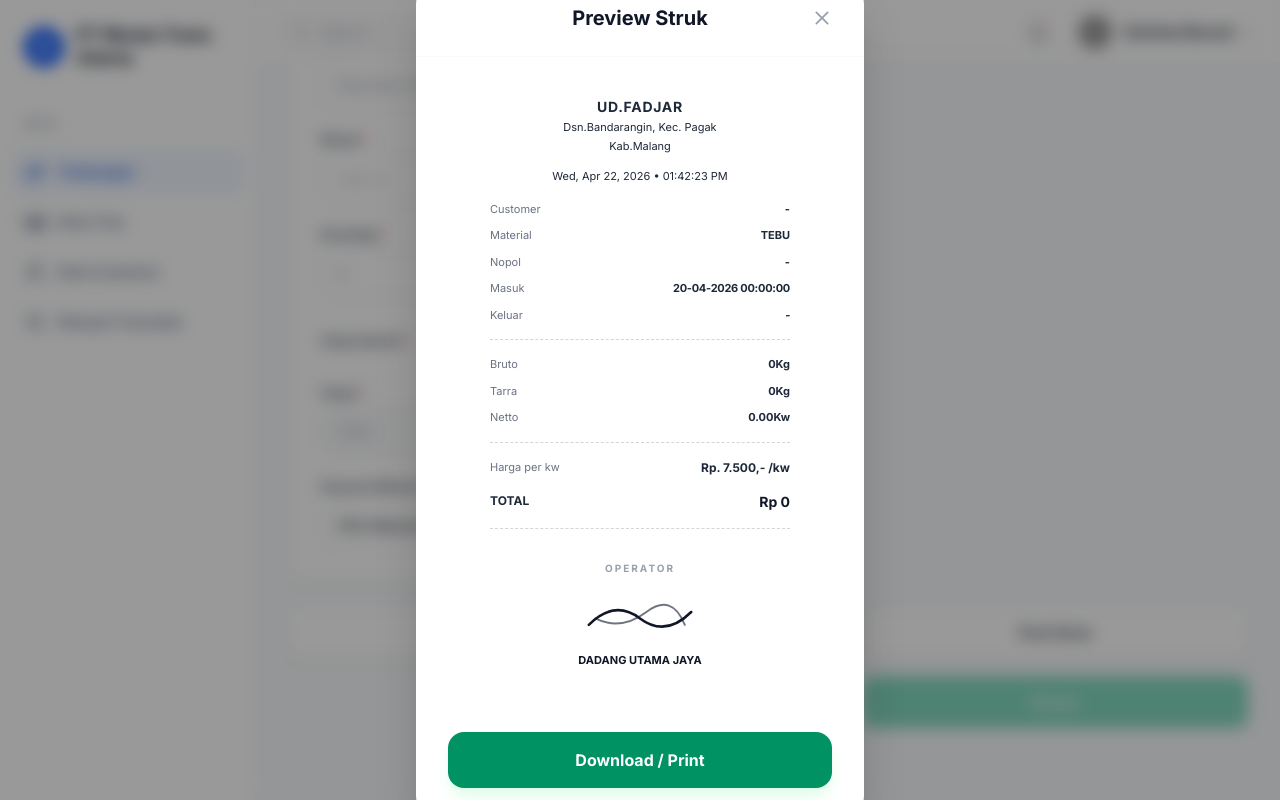
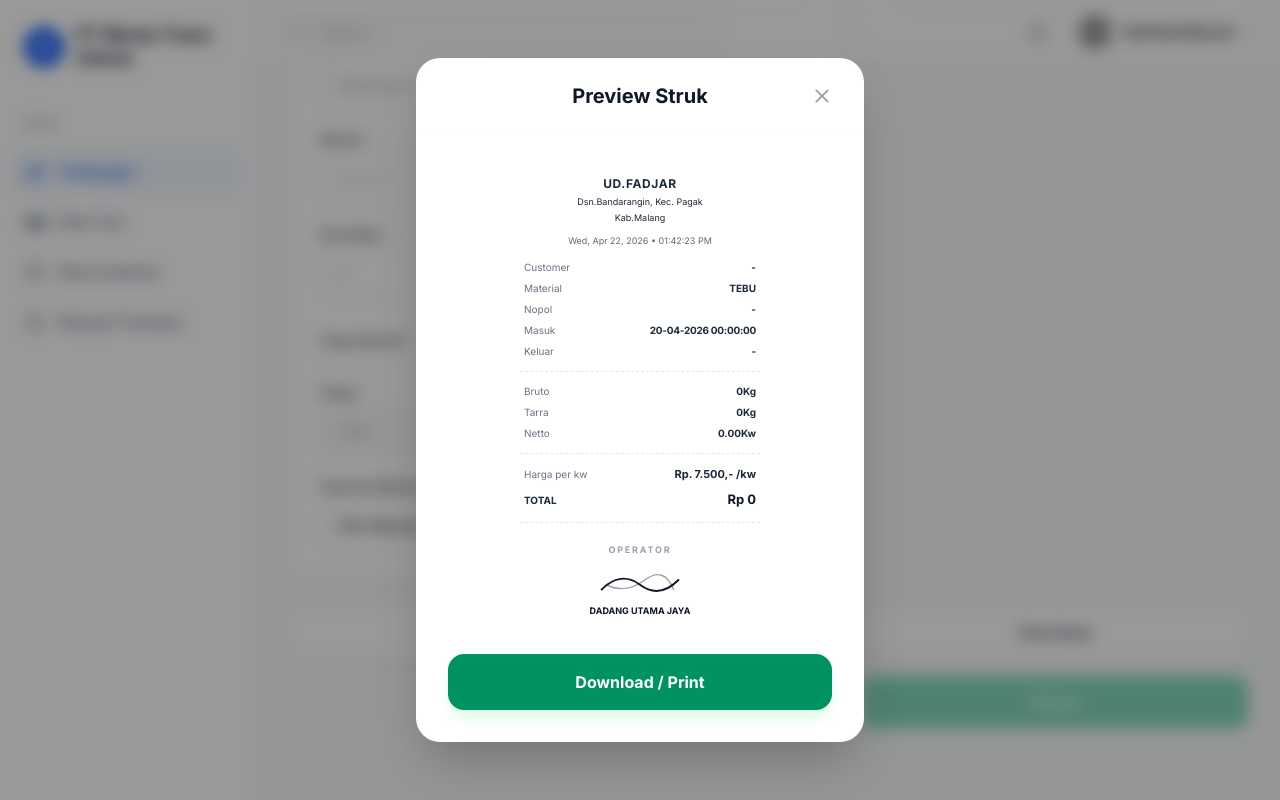
Before and after one commit to Panjiiiiiii/sugar_measurer, a Next.js app: page /1/timbangan/add in a window 1280 px wide. Both pictures are taken after a click on the button "Print Struk". Shown: the part 400-1200 px from the top of the page. Built offline with nearby package versions, Linux system fonts and the light colour scheme; grey boxes are pictures that could not be loaded.

Commit message:
UI: Enable modal scrolling and compact receipt layout

```diff
--- a/app/[role]/timbangan/antrian/[id]/page.tsx
+++ b/app/[role]/timbangan/antrian/[id]/page.tsx
@@ -245,4 +245,3 @@ export default function AntrianTimbanganDetailPage() {
     </div>
   );
 }
-}
--- a/components/dashboard/ReceiptModal.tsx
+++ b/components/dashboard/ReceiptModal.tsx
@@ -39,22 +39,22 @@ export function ReceiptModal({ isOpen, onClose, data }: ReceiptModalProps) {
 
   return (
     <Modal isOpen={isOpen} onClose={onClose} title="Preview Struk" size="sm" centerTitle>
-      <div className="bg-white p-2 flex flex-col items-center">
+      <div className="bg-white flex flex-col items-center">
         {/* Receipt Paper Simulation */}
-        <div className="w-full max-w-[300px] font-mono text-[11px] text-gray-800 flex flex-col gap-4">
+        <div className="w-full max-w-[240px] font-mono text-[10px] text-gray-800 flex flex-col gap-3">
           {/* Header */}
-          <div className="text-center flex flex-col gap-0.5">
-            <h3 className="text-sm font-bold uppercase tracking-wider">UD.FADJAR</h3>
-            <p>Dsn.Bandarangin, Kec. Pagak</p>
-            <p>Kab.Malang</p>
-            <p className="mt-3">{dateStr} • {timeStr}</p>
+          <div className="text-center flex flex-col gap-0.5 pt-2">
+            <h3 className="text-[12px] font-bold uppercase tracking-wider">UD.FADJAR</h3>
+            <p className="text-[9px]">Dsn.Bandarangin, Kec. Pagak</p>
+            <p className="text-[9px]">Kab.Malang</p>
+            <p className="mt-2 text-[9px] opacity-70">{dateStr} • {timeStr}</p>
           </div>
 
           {/* Details */}
-          <div className="flex flex-col gap-2.5">
+          <div className="flex flex-col gap-1.5 px-1">
             <div className="flex justify-between">
               <span className="text-gray-500">Customer</span>
-              <span className="font-bold uppercase text-right max-w-[160px]">{data.customer || "-"}</span>
+              <span className="font-bold uppercase text-right max-w-[140px]">{data.customer || "-"}</span>
             </div>
             <div className="flex justify-between">
               <span className="text-gray-500">Material</span>
@@ -75,10 +75,10 @@ export function ReceiptModal({ isOpen, onClose, data }: ReceiptModalProps) {
           </div>
 
           {/* Divider */}
-          <div className="border-t border-dashed border-gray-300 w-full" />
+          <div className="border-t border-dashed border-gray-200 w-full" />
 
           {/* Weight Details */}
-          <div className="flex flex-col gap-2.5">
+          <div className="flex flex-col gap-1.5 px-1">
             <div className="flex justify-between">
               <span className="text-gray-500">Bruto</span>
               <span className="font-bold">{data.bruto || "0"}Kg</span>
@@ -100,27 +100,27 @@ export function ReceiptModal({ isOpen, onClose, data }: ReceiptModalProps) {
           </div>
 
           {/* Divider */}
-          <div className="border-t border-dashed border-gray-300 w-full" />
+          <div className="border-t border-dashed border-gray-200 w-full" />
 
           {/* Price Details */}
-          <div className="flex flex-col gap-2.5">
+          <div className="flex flex-col gap-1.5 px-1">
             <div className="flex justify-between items-center">
               <span className="text-gray-500">Harga per kw</span>
-              <span className="font-bold text-[12px]">Rp. {data.hargaPerKw},- /kw</span>
+              <span className="font-bold text-[11px]">Rp. {data.hargaPerKw},- /kw</span>
             </div>
-            <div className="flex justify-between items-center mt-1">
-              <span className="text-xs font-bold uppercase">Total</span>
-              <span className="font-bold text-[14px] text-gray-900">{data.total}</span>
+            <div className="flex justify-between items-center mt-0.5">
+              <span className="text-[10px] font-bold uppercase">Total</span>
+              <span className="font-bold text-[13px] text-gray-900">{data.total}</span>
             </div>
           </div>
 
           {/* Divider */}
-          <div className="border-t border-dashed border-gray-300 w-full" />
+          <div className="border-t border-dashed border-gray-200 w-full" />
 
           {/* Signature Section */}
-          <div className="mt-4 flex flex-col items-center gap-2">
-            <p className="text-[10px] text-gray-400 uppercase tracking-[0.2em] font-bold">Operator</p>
-            <div className="relative h-14 w-32 flex items-center justify-center">
+          <div className="mt-2 flex flex-col items-center gap-1">
+            <p className="text-[9px] text-gray-400 uppercase tracking-[0.2em] font-bold">Operator</p>
+            <div className="relative h-10 w-24 flex items-center justify-center">
               {/* Simple SVG for Signature Look */}
               <svg viewBox="0 0 100 40" className="w-full h-full text-gray-900">
                 <path
@@ -136,19 +136,19 @@ export function ReceiptModal({ isOpen, onClose, data }: ReceiptModalProps) {
                   stroke="currentColor"
                   strokeWidth="1.5"
                   strokeLinecap="round"
-                  opacity="0.6"
+                  opacity="0.4"
                 />
               </svg>
             </div>
-            <p className="font-bold uppercase text-gray-900 mt-1">{data.operator}</p>
+            <p className="font-bold uppercase text-[9px] text-gray-900">{data.operator}</p>
           </div>
 
           {/* Bottom Space */}
-          <div className="h-4" />
+          <div className="h-2" />
         </div>
       </div>
 
-      <div className="mt-6 flex flex-col gap-3">
+      <div className="mt-4 flex flex-col gap-3">
         <button
           onClick={() => window.print()}
           className="w-full py-4 bg-[#009262] text-white rounded-2xl font-bold hover:bg-[#007a52] transition-all shadow-lg shadow-green-100"
@@ -157,5 +157,6 @@ export function ReceiptModal({ isOpen, onClose, data }: ReceiptModalProps) {
         </button>
       </div>
     </Modal>
+
   );
 }
--- a/components/ui/Modal.tsx
+++ b/components/ui/Modal.tsx
@@ -28,8 +28,8 @@ export function Modal({ isOpen, onClose, title, children, footer, size = "md", c
         className="absolute inset-0 bg-black/40 backdrop-blur-sm transition-opacity"
         onClick={onClose}
       />
-      <div className={`bg-white rounded-3xl shadow-2xl w-full ${sizes[size]} relative z-10 overflow-hidden animate-in zoom-in-95 duration-200`}>
-        <div className="px-8 py-6 border-b border-gray-50 flex items-center relative">
+      <div className={`bg-white rounded-3xl shadow-2xl w-full ${sizes[size]} relative z-10 flex flex-col max-h-[90vh] animate-in zoom-in-95 duration-200`}>
+        <div className="px-8 py-6 border-b border-gray-50 flex items-center shrink-0 relative">
           <h3 className={`text-xl font-bold text-gray-900 ${centerTitle ? "w-full text-center" : ""}`}>
             {title}
           </h3>
@@ -40,11 +40,11 @@ export function Modal({ isOpen, onClose, title, children, footer, size = "md", c
             <X size={20} weight="bold" />
           </button>
         </div>
-        <div className="p-8">
+        <div className="p-8 overflow-y-auto">
           {children}
         </div>
         {footer && (
-          <div className="px-8 py-6 border-t border-gray-50 flex items-center justify-end gap-3 bg-gray-50/50">
+          <div className="px-8 py-6 border-t border-gray-50 flex items-center justify-end gap-3 bg-gray-50/50 shrink-0">
             {footer}
           </div>
         )}
```
